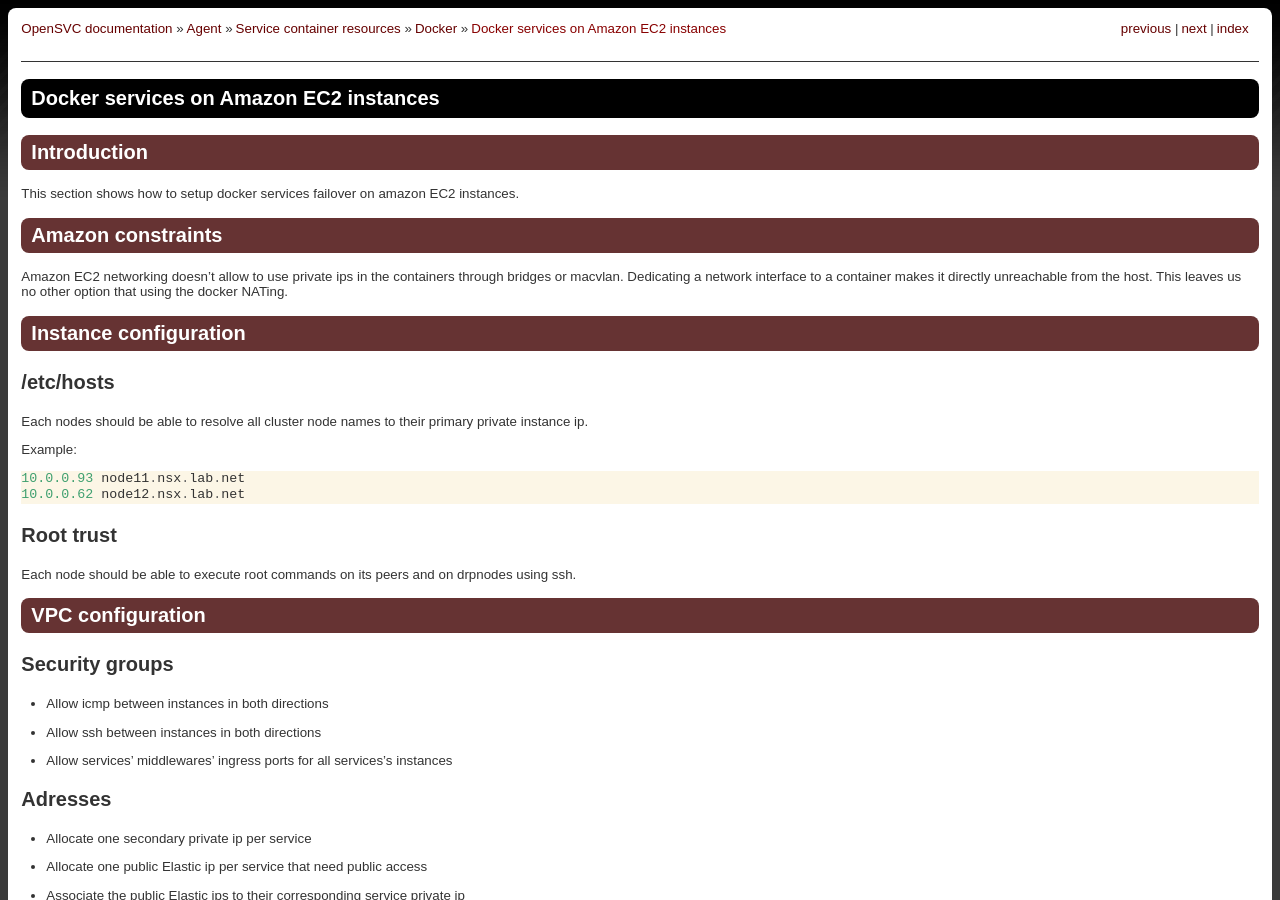
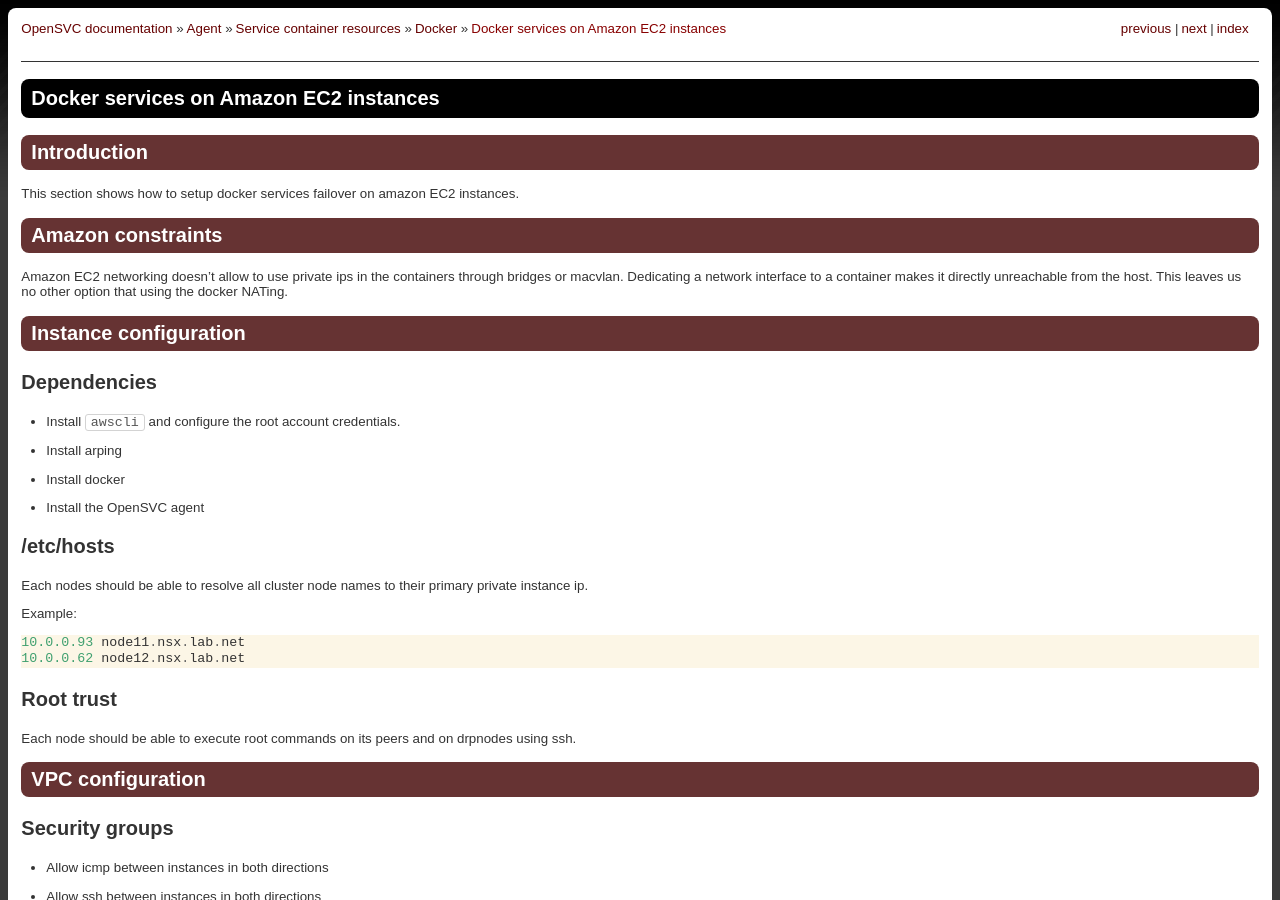
Before and after one commit to opensvc/docs.opensvc.com, a Sphinx documentation site: the page built from source/agent.service.container.docker.amazon.rst, in a window 1280 px wide and 900 px high. Built offline with Sphinx 7.4.7, drawn with Linux system fonts in a browser that asks for light colours; comment, search, counter and statistics services are not loaded.

Commit message:
Add installed deps in amazon-docker

```diff
--- a/source/agent.service.container.docker.amazon.rst
+++ b/source/agent.service.container.docker.amazon.rst
@@ -15,6 +15,14 @@
 
 Instance configuration
 ======================
+
+Dependencies
+++++++++++++
+
+* Install ``awscli`` and configure the root account credentials.
+* Install arping
+* Install docker
+* Install the OpenSVC agent
 
 /etc/hosts
 ++++++++++
```
